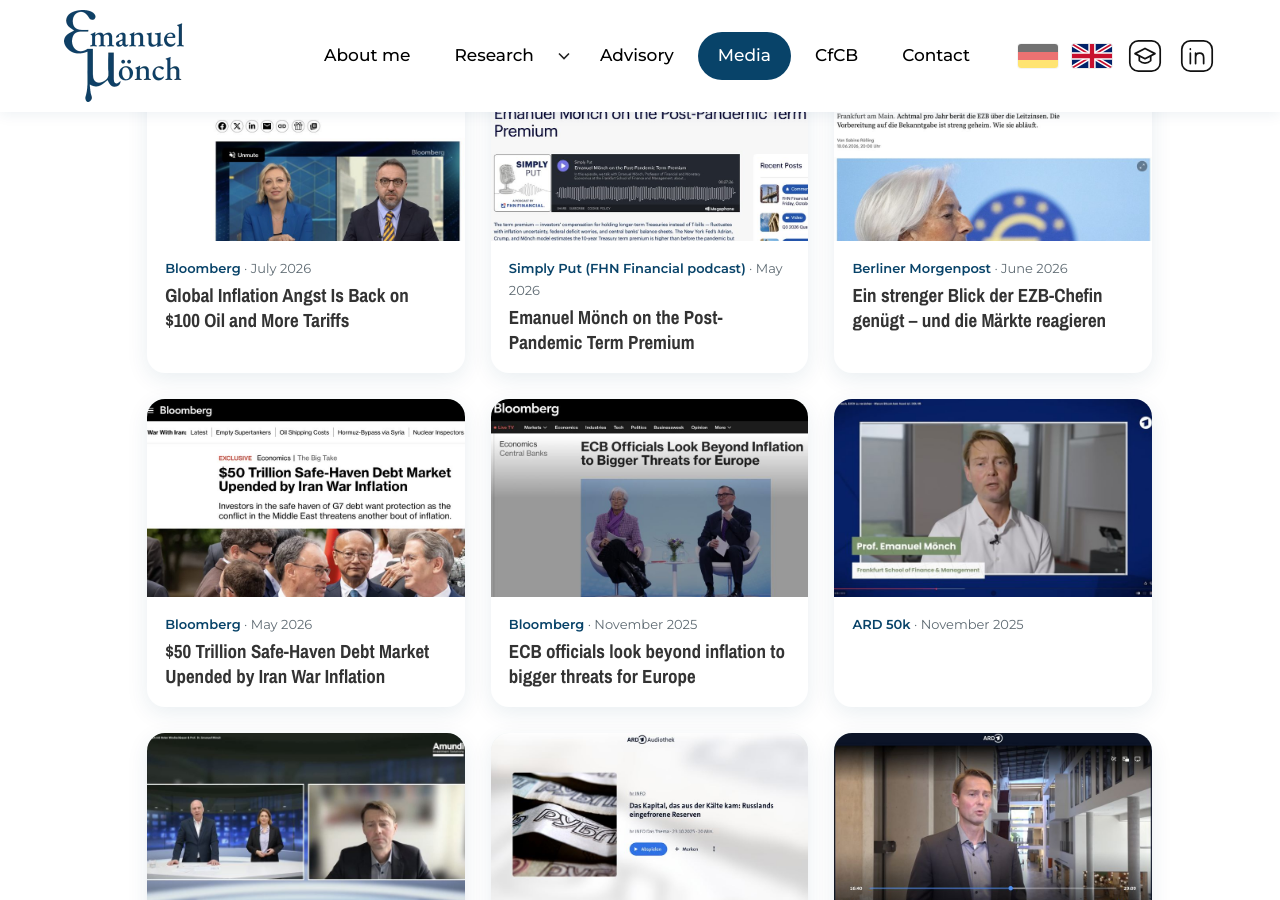
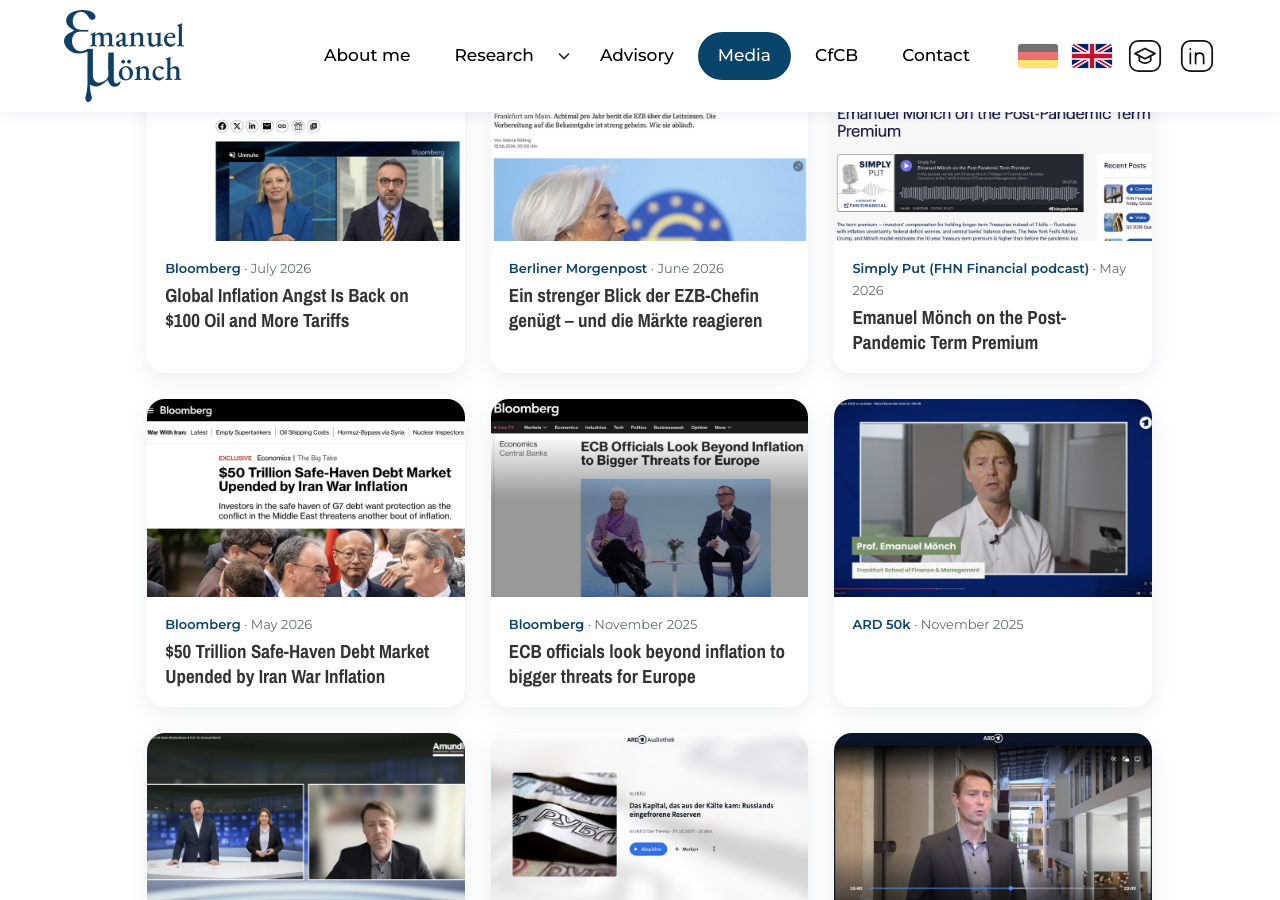
Before and after one commit to EmanuelMoench/website, a Jekyll site: the page built from media.html, in a window 1280 px wide and 900 px high, scrolled down 884 px. Built offline with Jekyll 4.4.1, drawn with Linux system fonts in a browser that asks for light colours; part of the change alters nothing that is shown.

Commit message:
Media list in date order
Co-Authored-By: Claude Opus 5.5 <noreply@anthropic.com>
Claude-Session: https://claude.ai/code/session_01NkeFpE4bEZrQXBe3BSKNup

```diff
--- a/_data/media.yml
+++ b/_data/media.yml
@@ -13,17 +13,17 @@
   url: https://www.bloomberg.com/news/articles/2026-07-24/global-inflation-angst-is-back-with-100-oil-and-more-tariffs
   image: bloomberg-2607.jpg
 
+- outlet: Berliner Morgenpost
+  date: 2026-06
+  title: Ein strenger Blick der EZB-Chefin genügt – und die Märkte reagieren
+  url: https://www.morgenpost.de/wirtschaft/article412217648/ein-strenger-blick-der-ezb-chefin-genuegt-und-die-maerkte-reagieren.html
+  image: morgenpost-2606.jpg
+
 - outlet: Simply Put (FHN Financial podcast)
   date: 2026-05
   title: Emanuel Mönch on the Post-Pandemic Term Premium
   url: https://open.spotify.com/episode/30rFKvonlh9WO7gYkidebl
   image: fhn-2605.jpg
-
-- outlet: Berliner Morgenpost
-  date: 2026-06
-  title: Ein strenger Blick der EZB-Chefin genügt – und die Märkte reagieren
-  url: https://www.morgenpost.de/wirtschaft/article412217648/ein-strenger-blick-der-ezb-chefin-genuegt-und-die-maerkte-reagieren.html
-  image: morgenpost-2606.jpg
 
 - outlet: Bloomberg
   date: 2026-05
```
